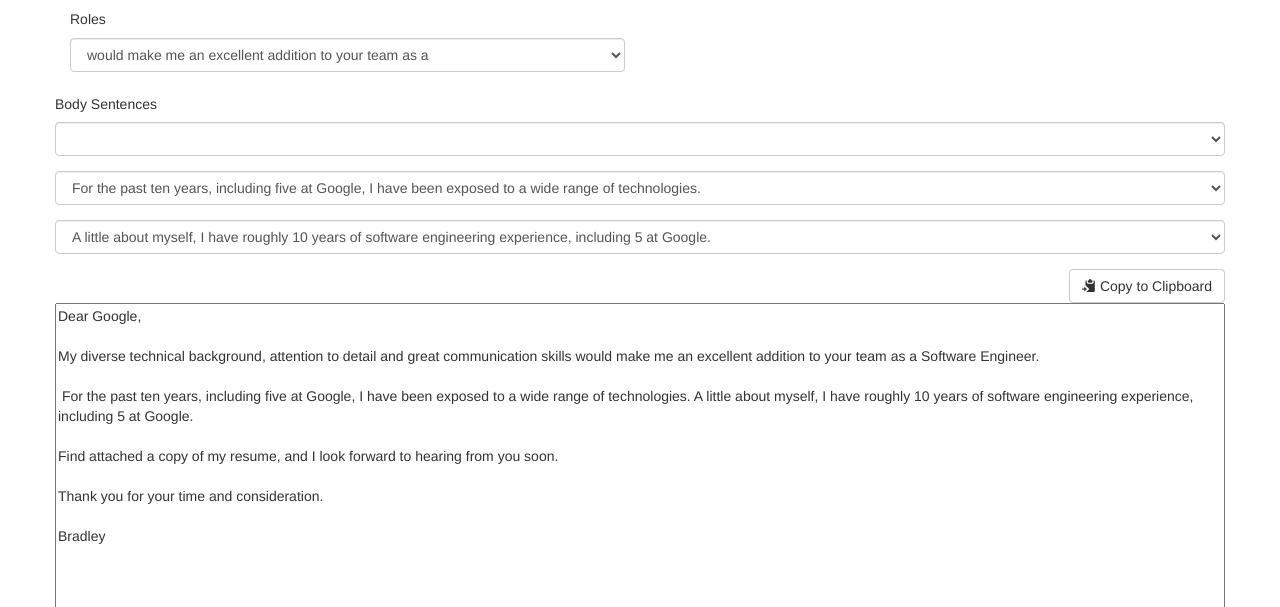
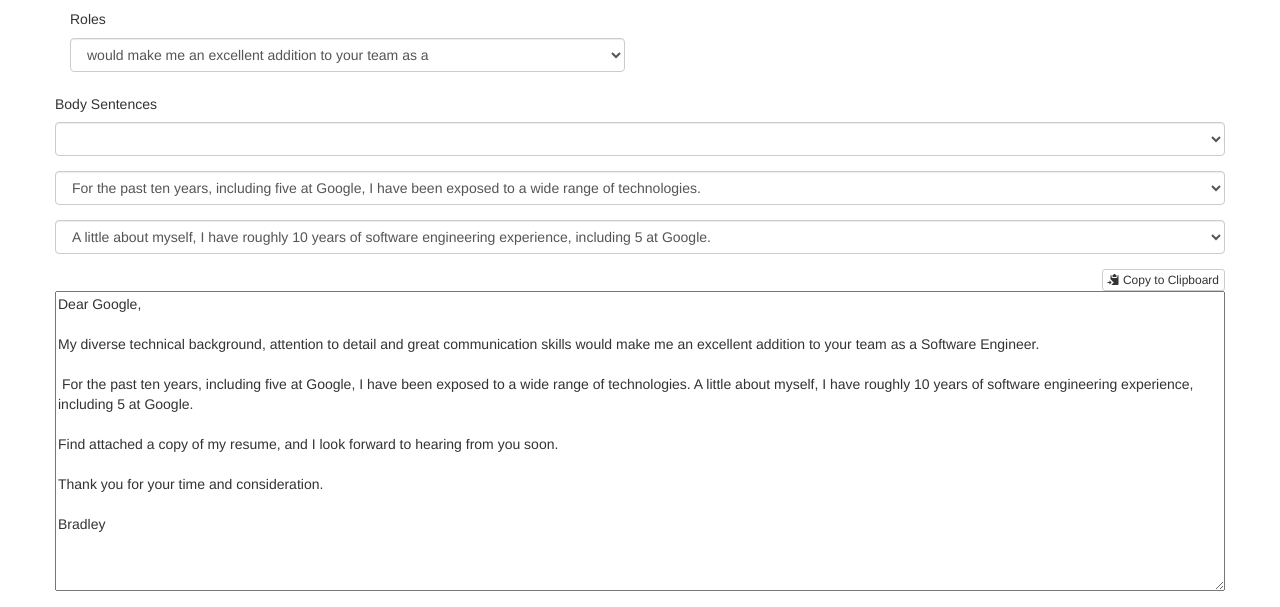
Before and after one commit to bradleybossard/cover-letter-writer, a plain HTML site: page index.html in a window 1280 px wide. Shown: the part 345-952 px from the top of the page. Drawn offline with nearby package versions, Linux system fonts and the light colour scheme; some packages are replaced by stand-ins of ours; a script that the page names is missing.

Commit message:
Changed button size

```diff
--- a/index.html
+++ b/index.html
@@ -12,7 +12,7 @@
     textarea {
       box-sizing:border-box;
       width: 100%;
-      height: 500px;
+      height: 300px;
     }
   </style>
 </head>
@@ -108,12 +108,14 @@
     <div class="row">
       <div class="form-group">
         <div class="btn-group pull-right" role="group" aria-label="...">
-          <button type="button" class="btn btn-default btn-small" data-clipboard-target="#letter">
+          <button type="button" class="btn btn-default btn-xs" data-clipboard-target="#letter">
               <span class="glyphicon glyphicon-copy" aria-hidden="true"></span> Copy to Clipboard
           </button>
         </div>
       </div>
-      <textarea id="letter">{{ displayString }}</textarea>
+      <div class="form-group">
+        <textarea id="letter">{{ displayString }}</textarea>
+      </div>
     </div>
   </div>
 <script src="https://cdnjs.cloudflare.com/ajax/libs/angular.js/1.5.8/angular.min.js"></script>
--- a/props.json
+++ b/props.json
@@ -34,6 +34,7 @@
   ],
   "closers": [
   { "name": ""},
+  { "name": "Find attached a copy of my resume in PDF format, and I look forward to hearing from you soon."},
   { "name": "If you think I could be a good match for the position or any others you are aware of, I would love to schedule a phone call and discuss it further."}
   ],
   "closings": [
```
